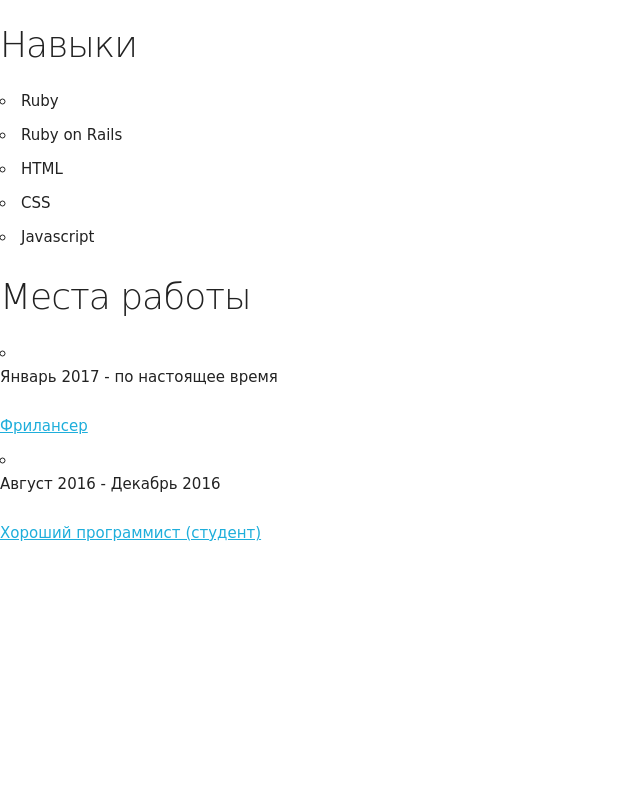
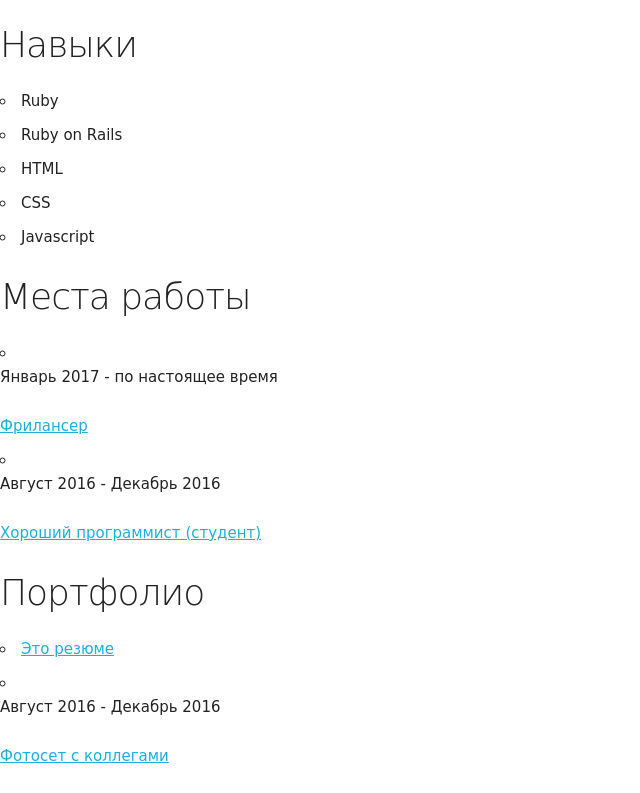
Before and after one commit to BorisGoncharov/resume, a plain HTML site: page index.html in a window 1280 px wide. Shown: the part 929-1722 px from the top of the page, without its empty margins (0-640 px from the left). Before the commit the page ends 1499 px from the top, so only its background shows below. Drawn offline with Linux system fonts and the light colour scheme; a web font is replaced by a local one.

Commit message:
Update index.html

```diff
--- a/index.html
+++ b/index.html
@@ -44,5 +44,12 @@
             <a href="http://goodprogrammer.ru">Хороший программист (студент)</a></li>
     </ul>
 </div>
+    <div>
+    <h3>Портфолио</h3>
+    <ul><li><a href="https://borisgoncharov.github.io/resume/">Это резюме</a></li>
+        <li><p>Август 2016 - Декабрь 2016</p>
+            <a href="https://borisgoncharov.github.io/photoset/">Фотосет с коллегами</a></li>
+    </ul>
+</div>
 </body>
 </html>
```
